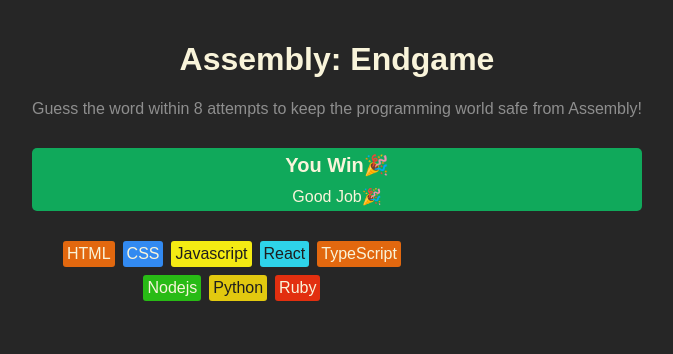
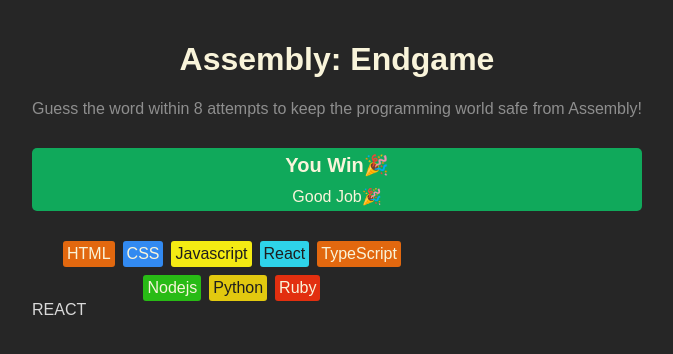
Before and after one commit to lubnafebin/react, a React (Vite) app in the folder assembly-endgame/: page / in a window 1280 px wide. Shown: the top 354 px of the page, without its empty margins (303-976 px from the left). Built offline with nearby package versions, Linux system fonts and the light colour scheme.

Commit message:
added word section

```diff
--- a/assembly-endgame/src/components/AssemblyEndgame.jsx
+++ b/assembly-endgame/src/components/AssemblyEndgame.jsx
@@ -1,4 +1,8 @@
+import { useState } from "react";
+
 export const AssemblyEndgame = () => {
+  const [currentWord, setCurrentWord] = useState("react");
+
   const languages = [
     {
       name: "HTML",
@@ -54,6 +58,12 @@
     );
   });
 
+  const letterElement = currentWord.split("").map((letter, index) => (
+    <span key={index} className="letter">
+      {letter.toUpperCase()}
+    </span>
+  ));
+
   return (
     <main>
       <header>
@@ -68,6 +78,7 @@
         <p>Good Job🎉</p>
       </section>
       <section className="lang-chips">{langElement}</section>
+      <section className="word">{letterElement}</section>
     </main>
   );
 };
```
